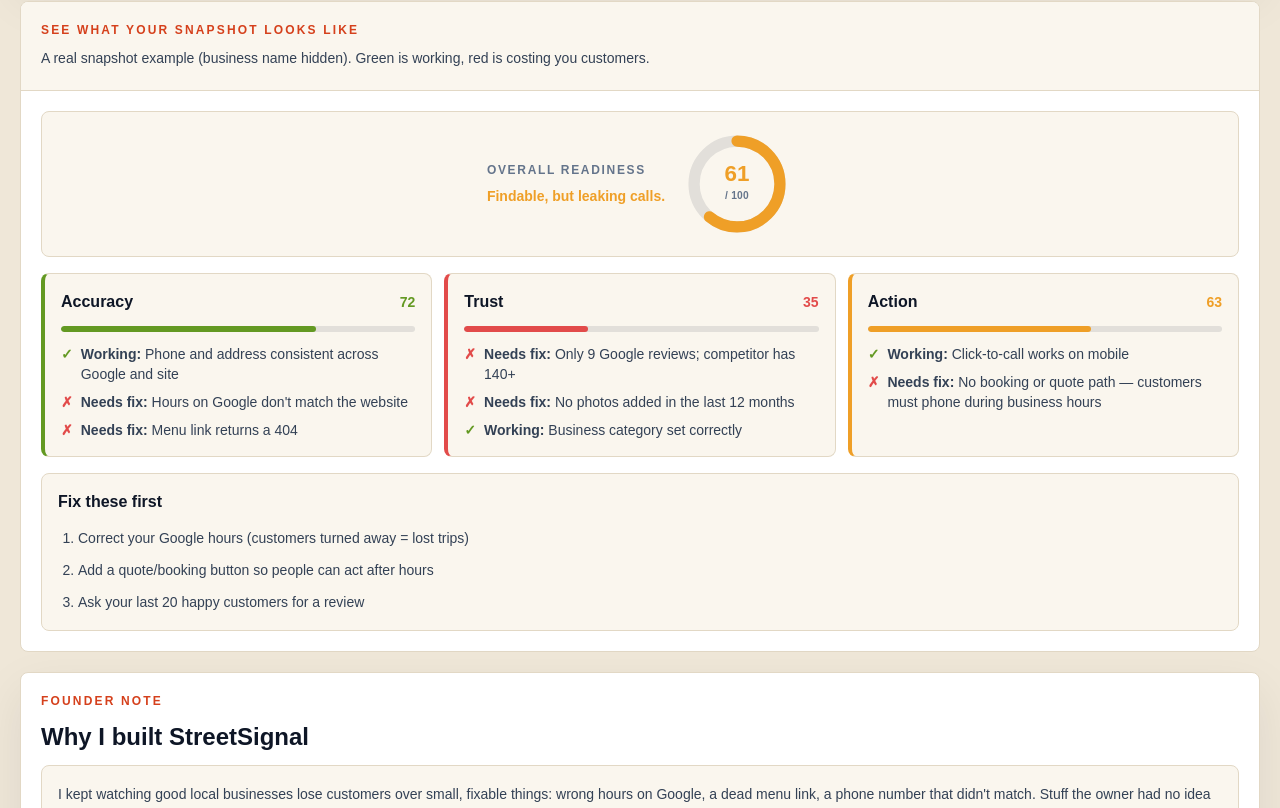
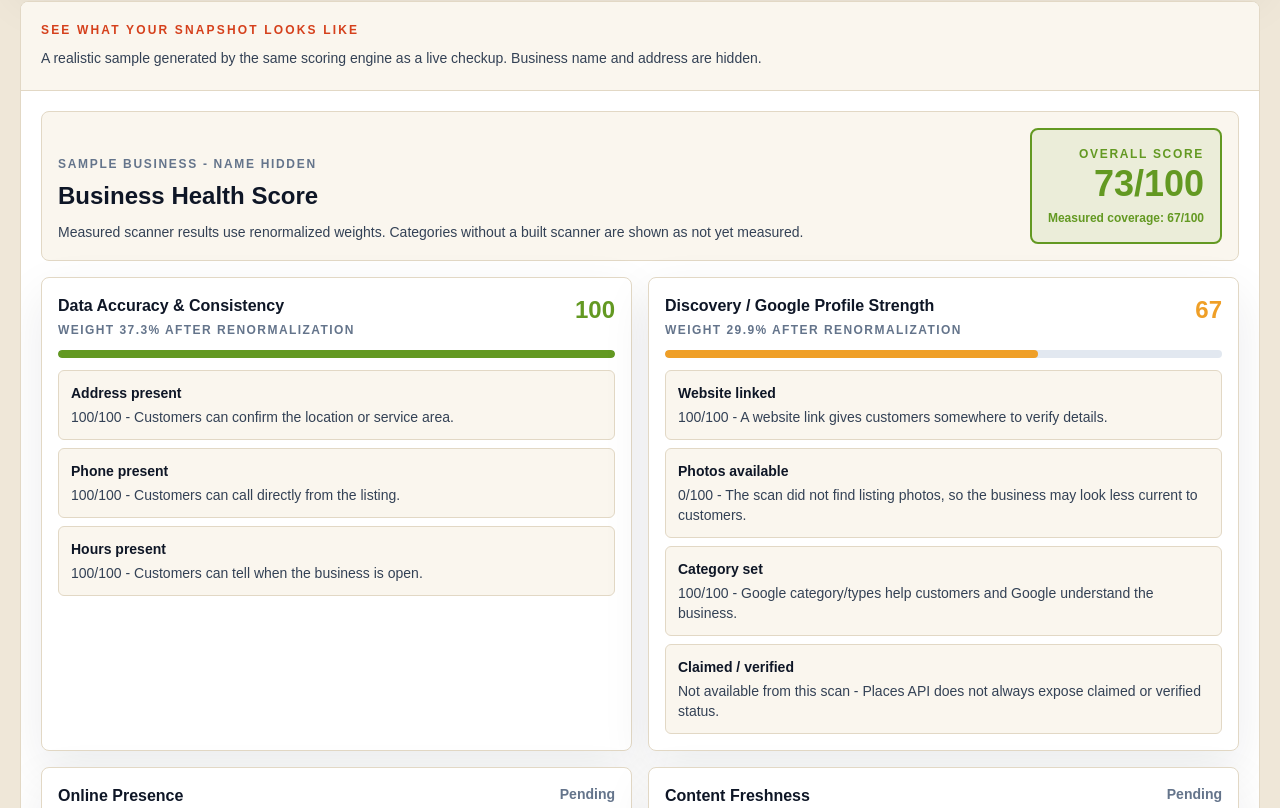
Before and after one commit to glassonglassharley/Business-Scope, a Next.js app: page / in a window 1280 px wide. Shown: the part 952-1760 px from the top of the page. Built offline with nearby package versions, Linux system fonts and the light colour scheme.

Commit message:
Align homepage sample with real scoring model

```diff
--- a/src/app/page.jsx
+++ b/src/app/page.jsx
@@ -8,6 +8,7 @@ import { ReportView } from "@/components/ReportView";
 import { BRAND, OFFER } from "@/lib/brand";
 import { getAudits, saveAudit, seedAuditsIfEmpty } from "@/lib/auditStore";
 import { buildAudit } from "@/lib/buildAudit";
+import { bandForScore, calculateBusinessHealthScore } from "@/lib/scoring";
 import { decodeAuditFromUrl } from "@/lib/shareLinks";
 
 const SETTINGS_KEY = "digitalHealthScore.settings.v1";
@@ -17,6 +18,43 @@ const OFFER_LABEL = OFFER.charAt(0).toUpperCase() + OFFER.slice(1);
 const defaultSettings = {
   preparerName: BRAND
 };
+const sampleSnapshotBreakdown = calculateBusinessHealthScore({
+  googlePlaces: {
+    address: "123 Sample Street, Riverside, CA 92501, USA",
+    phone: "+1 951-555-0100",
+    openingHours: { openNow: true, weekdayText: ["Monday: 9:00 AM - 5:00 PM"] },
+    website: "https://example.com/",
+    photosCount: 0,
+    types: ["local_service"],
+    claimedOrVerified: null,
+    rating: 3.8,
+    reviewCount: 18
+  },
+  websiteAudit: {
+    status: "measured",
+    websiteUrl: "http://example.com/",
+    reachable: { value: true, status: 200, timingMs: 420, reason: null },
+    https: { servedOverHttps: false, validCertificate: null, httpRedirectsToHttps: false, httpRedirectReason: "The HTTP version did not redirect to HTTPS." },
+    html: {
+      titlePresent: true,
+      metaDescriptionPresent: false,
+      viewportPresent: true,
+      singleH1: true,
+      faviconPresent: false,
+      reason: null
+    },
+    performance: {
+      performanceScore: null,
+      mobileFriendly: null,
+      reason: "GOOGLE_PSI_API_KEY is not set, so PageSpeed Insights was skipped."
+    },
+    nap: {
+      phoneMatches: null,
+      addressMatches: null,
+      reason: "Could not confirm on homepage."
+    }
+  }
+});
 
 export default function Home() {
   const [audits, setAudits] = useState([]);
@@ -231,63 +269,93 @@ function SampleVisibilitySnapshot() {
       <div className="border-b border-line bg-nested-surface p-5">
         <p className="eyebrow">See what your snapshot looks like</p>
         <p className="mt-2 text-sm leading-6 text-slate-700">
-          A real snapshot example (business name hidden). Green is working, red is costing you customers.
+          A realistic sample generated by the same scoring engine as a live checkup. Business name and address are hidden.
         </p>
       </div>
 
       <div className="p-5">
         <div className="rounded-lg border border-line bg-nested-surface p-4">
-          <div className="flex flex-col gap-4 sm:flex-row sm:items-center sm:justify-center">
+          <div className="flex flex-col gap-4 md:flex-row md:items-end md:justify-between">
             <div>
-              <p className="text-xs font-black uppercase tracking-[0.14em] text-slate-500">Overall readiness</p>
-              <p className="mt-2 text-sm font-black text-signal-amber sm:max-w-[220px]">Findable, but leaking calls.</p>
+              <p className="text-xs font-black uppercase tracking-[0.14em] text-slate-500">Sample business - name hidden</p>
+              <h4 className="mt-2 text-2xl font-black text-ink">Business Health Score</h4>
+              <p className="mt-2 max-w-3xl text-sm leading-6 text-slate-700">
+                Measured scanner results use renormalized weights. Categories without a built scanner are shown as not yet measured.
+              </p>
             </div>
-            <ScoreGauge score={61} />
+            <SampleOverallScore breakdown={sampleSnapshotBreakdown} />
           </div>
         </div>
 
-        <div className="mt-4 grid gap-3 lg:grid-cols-3">
-          <CategorySample
-            title="Accuracy"
-            score="72"
-            items={[
-              { status: "working", text: "Phone and address consistent across Google and site" },
-              { status: "costing", text: "Hours on Google don't match the website" },
-              { status: "costing", text: "Menu link returns a 404" }
-            ]}
-          />
-          <CategorySample
-            title="Trust"
-            score="35"
-            items={[
-              { status: "costing", text: "Only 9 Google reviews; competitor has 140+" },
-              { status: "costing", text: "No photos added in the last 12 months" },
-              { status: "working", text: "Business category set correctly" }
-            ]}
-          />
-          <CategorySample
-            title="Action"
-            score="63"
-            items={[
-              { status: "working", text: "Click-to-call works on mobile" },
-              { status: "costing", text: "No booking or quote path \u2014 customers must phone during business hours" }
-            ]}
-          />
+        <div className="mt-4 grid gap-4 lg:grid-cols-2">
+          {sampleSnapshotBreakdown.categories.map((category) => <SampleBreakdownCategory key={category.key} category={category} />)}
         </div>
 
-        <div className="mt-4 rounded-lg border border-line bg-nested-surface p-4">
-          <h4 className="font-black text-ink">Fix these first</h4>
-          <ol className="mt-3 list-decimal space-y-2 pl-5 text-sm leading-6 text-slate-700">
-            <li>Correct your Google hours (customers turned away = lost trips)</li>
-            <li>Add a quote/booking button so people can act after hours</li>
-            <li>Ask your last 20 happy customers for a review</li>
-          </ol>
-        </div>
+        {sampleSnapshotBreakdown.prioritizedIssues.length > 0 && (
+          <div className="mt-4 rounded-lg border border-line bg-nested-surface p-4">
+            <h4 className="font-black text-ink">Prioritized next fixes</h4>
+            <div className="mt-3 grid gap-3">
+              {sampleSnapshotBreakdown.prioritizedIssues.slice(0, 4).map((issue) => (
+                <div key={issue.id} className="rounded-md border border-line bg-surface p-3">
+                  <div className="text-xs font-black uppercase tracking-[0.14em] text-slate-500">{issue.impact} impact</div>
+                  <p className="mt-1 font-black text-ink">{issue.title}</p>
+                  <p className="mt-1 text-sm leading-6 text-slate-700">{issue.suggestedFix}</p>
+                </div>
+              ))}
+            </div>
+          </div>
+        )}
       </div>
     </section>
   );
 }
 
+function SampleOverallScore({ breakdown }) {
+  const score = breakdown.overallScore ?? 0;
+  const band = bandForScore(score);
+
+  return (
+    <div className={`rounded-lg border-2 p-4 text-left sm:min-w-44 sm:text-right ${band.panelClass}`}>
+      <div className="text-xs font-black uppercase tracking-[0.14em]">Overall score</div>
+      <div className="mt-1 text-4xl font-black leading-none">{score}/100</div>
+      <div className="mt-2 text-xs font-black">Measured coverage: {breakdown.availableWeight}/100</div>
+    </div>
+  );
+}
+
+function SampleBreakdownCategory({ category }) {
+  const measured = category.status === "measured";
+  const unavailable = category.status === "scan_unavailable";
+  const band = measured ? bandForScore(category.score) : null;
+  const statusText = measured ? `Weight ${category.weight}% after renormalization` : unavailable ? "Scan unavailable - could not run this check" : "Not yet measured";
+  const scoreText = measured ? category.score : unavailable ? "Unavailable" : "Pending";
+  const scoreClass = measured ? `text-2xl font-black ${band.textClass}` : unavailable ? "text-sm font-black text-signal-amber" : "text-sm font-black text-slate-500";
+
+  return (
+    <div className="rounded-lg border border-line bg-surface p-4 shadow-soft">
+      <div className="flex flex-col gap-3 sm:flex-row sm:items-start sm:justify-between">
+        <div>
+          <h4 className="font-black text-ink">{category.label}</h4>
+          <p className="mt-1 text-xs font-bold uppercase tracking-[0.12em] text-slate-500">{statusText}</p>
+        </div>
+        <span className={scoreClass}>{scoreText}</span>
+      </div>
+      {measured && (
+        <div className="mt-3 h-2 overflow-hidden rounded-full bg-slate-200">
+          <div className={`h-full rounded-full ${band.fillClass}`} style={{ width: `${category.score}%` }} />
+        </div>
+      )}
+      <div className="mt-3 grid gap-2">
+        {category.metrics.slice(0, measured ? 4 : 1).map((metric) => (
+          <div key={metric.id} className="min-w-0 rounded-md border border-line bg-nested-surface p-3 text-sm leading-5 text-slate-700">
+            <div className="font-black text-ink">{metric.label}</div>
+            <div className="mt-1 break-words">{metric.score === null ? "Not available from this scan" : `${metric.score}/100`} - {metric.note}</div>
+          </div>
+        ))}
+      </div>
+    </div>
+  );
+}
 function SocialProof() {
   return (
     <section className="panel p-5">
@@ -387,97 +455,6 @@ function SiteFooter() {
     </footer>
   );
 }
-function CategorySample({ title, score, items }) {
-  const band = getScoreBand(score);
-
-  return (
-    <div className={`rounded-lg border border-line border-l-4 bg-nested-surface p-4 ${band.borderClass}`}>
-      <div className="flex items-center justify-between gap-3">
-        <h4 className="font-black text-ink">{title}</h4>
-        <span className={`text-sm font-black ${band.textClass}`}>{score}</span>
-      </div>
-      <div className="mt-3 h-1.5 overflow-hidden rounded-full bg-ink/10" aria-label={`${title} score ${score} out of 100`}>
-        <div className={`h-full rounded-full ${band.fillClass}`} style={{ width: `${score}%` }} />
-      </div>
-      <div className="mt-3 grid gap-2">
-        {items.map((item) => (
-          <StatusItem key={item.text} status={item.status} text={item.text} />
-        ))}
-      </div>
-    </div>
-  );
-}
-
-function ScoreGauge({ score }) {
-  const band = getScoreBand(score);
-  const radius = 46;
-  const circumference = 2 * Math.PI * radius;
-  const offset = circumference * (1 - score / 100);
-
-  return (
-    <div className="flex items-center gap-4">
-      <svg className="h-28 w-28" viewBox="0 0 120 120" role="img" aria-label={`Overall readiness score ${score} out of 100`}>
-        <circle className="stroke-ink/10" cx="60" cy="60" r={radius} fill="none" strokeWidth="12" />
-        <circle
-          className={band.strokeClass}
-          cx="60"
-          cy="60"
-          r={radius}
-          fill="none"
-          strokeWidth="12"
-          strokeLinecap="round"
-          strokeDasharray={circumference}
-          strokeDashoffset={offset}
-          transform="rotate(-90 60 60)"
-        />
-        <text className={`fill-current text-2xl font-black ${band.textClass}`} x="60" y="57" textAnchor="middle">{score}</text>
-        <text className="fill-current text-[11px] font-black uppercase tracking-wide text-slate-500" x="60" y="76" textAnchor="middle">/ 100</text>
-      </svg>
-    </div>
-  );
-}
-
-function StatusItem({ status, text }) {
-  const isWorking = status === "working";
-  return (
-    <div className="flex gap-2 text-sm leading-5 text-slate-700">
-      <span
-        aria-label={isWorking ? "Working" : "Costing customers"}
-        className={isWorking ? "font-black text-signal-green" : "font-black text-signal-red"}
-      >
-        {isWorking ? "\u2713" : "\u2717"}
-      </span>
-      <span><strong>{isWorking ? "Working:" : "Needs fix:"}</strong> {text}</span>
-    </div>
-  );
-}
-
-function getScoreBand(score) {
-  if (score >= 71) {
-    return {
-      borderClass: "border-l-signal-green",
-      fillClass: "bg-signal-green",
-      strokeClass: "stroke-signal-green",
-      textClass: "text-signal-green"
-    };
-  }
-
-  if (score >= 41) {
-    return {
-      borderClass: "border-l-signal-amber",
-      fillClass: "bg-signal-amber",
-      strokeClass: "stroke-signal-amber",
-      textClass: "text-signal-amber"
-    };
-  }
-
-  return {
-    borderClass: "border-l-signal-red",
-    fillClass: "bg-signal-red",
-    strokeClass: "stroke-signal-red",
-    textClass: "text-signal-red"
-  };
-}
 function PreviewLine({ label, value }) {
   return (
     <div className="flex items-start justify-between gap-4 border-b border-line p-5 last:border-b-0 md:border-b-0 md:border-r md:last:border-r-0">
@@ -486,7 +463,6 @@ function PreviewLine({ label, value }) {
     </div>
   );
 }
-
 function Field({ label, children }) {
   return (
     <label className="block text-sm font-bold text-slate-700">
```
